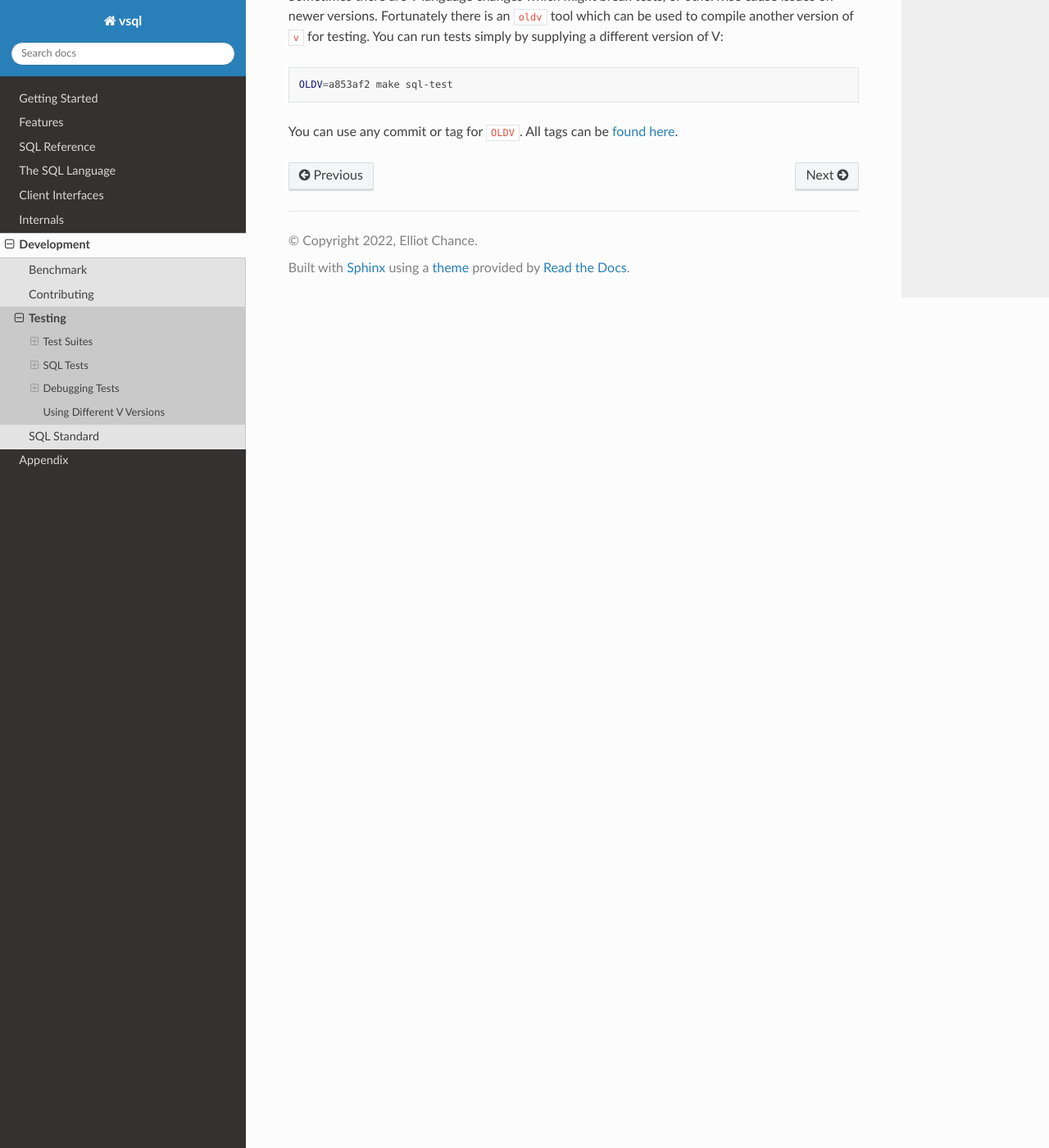
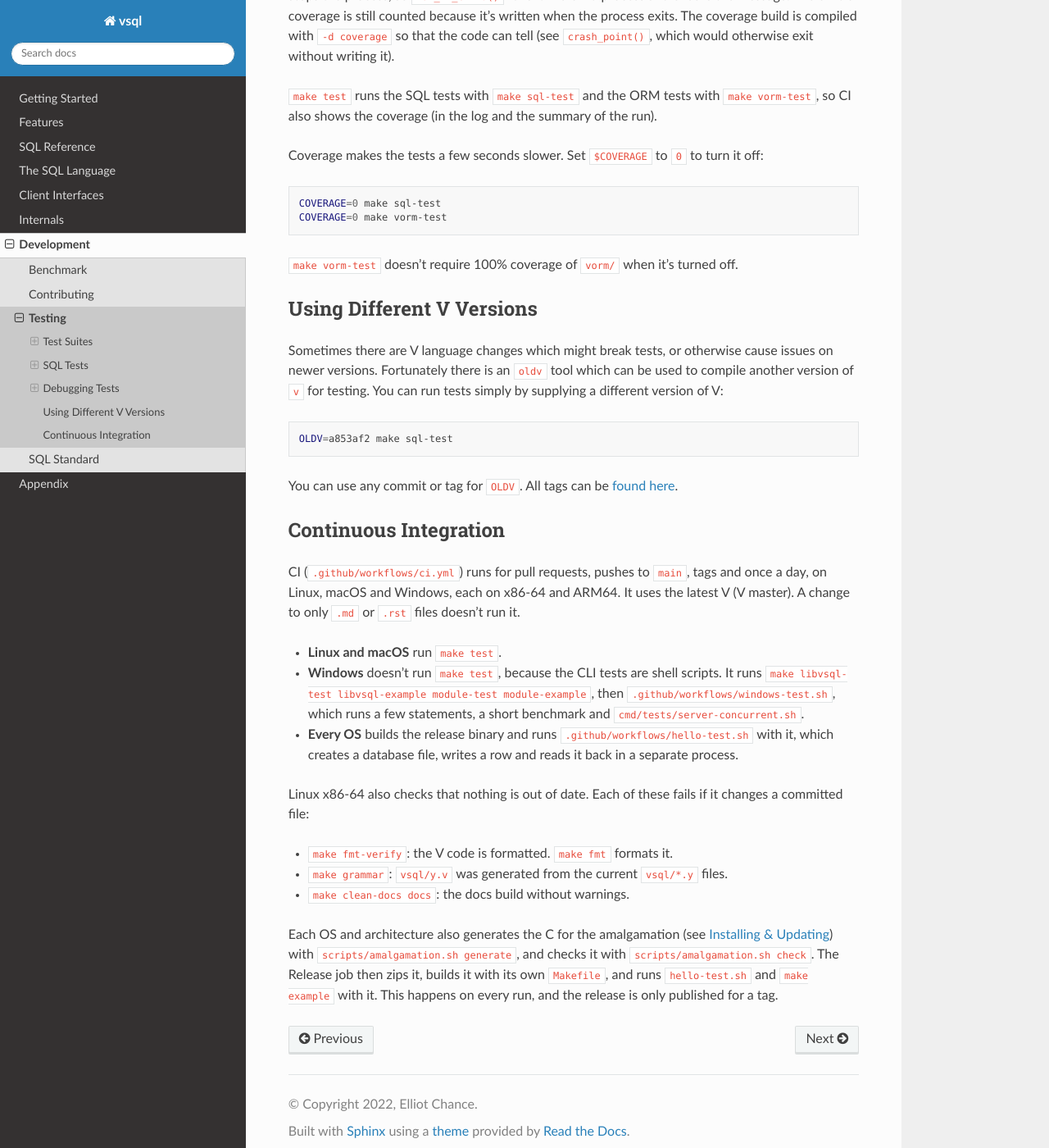
Before and after one commit to elliotchance/vsql, a Sphinx documentation site: the page built from docs/testing.rst, in a window 1280 px wide and 1400 px high, scrolled down 15708 px. Shown: the whole window at 82% size. Built offline with Sphinx 7.4.7 and the Read the Docs theme 3.1.0, drawn with Linux system fonts in a browser that asks for light colours; some of the changed text lies outside the part shown.

Commit message:
docs: Document the unit tests and what CI runs
Adds a Unit section for make unit-test, and replaces "CI runs make test"
with what CI runs on each OS, the fmt, grammar and docs checks on Linux
x86-64, and the amalgamation test.

Co-Authored-By: Claude Opus 5.5 <noreply@anthropic.com>

```diff
--- a/docs/testing.rst
+++ b/docs/testing.rst
@@ -16,14 +16,14 @@ Test Suites
 
 - ``make sql-test``: the SQL tests, see `SQL Tests`_.
 - ``make vorm-test``: the tests for the ORM driver.
-- ``make unit-test``: the other V tests in ``vsql/``.
+- ``make unit-test``: the other V tests in ``vsql/``, see `Unit`_.
 - ``make btree-test``: the B-Tree stress tests.
 - ``make examples-test``: runs each example.
 - ``make cli-test``: the CLI tests.
 - ``make libvsql-test``: the tests for libvsql, see `libvsql`_.
 - ``make module-test``: the tests for SQL-client modules, see `Modules`_.
 
-CI runs ``make test``.
+CI runs most of these, but not on every OS. See `Continuous Integration`_.
 
 B-Tree
 ^^^^^^
@@ -267,6 +267,25 @@ SQL
 The SQL test suite contains most of the functional tests. This is likely the
 only test suite you will use when adding functionality or fixing bugs in vsql.
 More description below.
+
+Unit
+^^^^
+
+``make unit-test`` runs the V tests in ``vsql/*_test.v``, except for
+``sql_test.v`` (see `SQL Tests`_) and ``btree_test.v`` (see `B-Tree`_), which
+have their own targets. They're in ``module vsql``, so they can use private
+functions and types. For example, ``bytes_test.v`` checks the exact bytes that
+numbers are stored as, and ``connection_test.v`` checks concurrent writes and
+what's read back after a file is reopened.
+
+Use a unit test for something that an SQL test can't reach or can't check.
+Otherwise, an SQL test is usually simpler.
+
+Run a single file with:
+
+.. code-block:: sh
+
+   v test vsql/bytes_test.v
 
 SQL Tests
 ---------
@@ -794,3 +813,34 @@ simply by supplying a different version of V:
 
 You can use any commit or tag for ``OLDV``. All tags can be
 `found here <https://github.com/vlang/v/tags>`_.
+
+Continuous Integration
+----------------------
+
+CI (``.github/workflows/ci.yml``) runs for pull requests, pushes to ``main``,
+tags and once a day, on Linux, macOS and Windows, each on x86-64 and ARM64. It
+uses the latest V (V master). A change to only ``.md`` or ``.rst`` files
+doesn't run it.
+
+- **Linux and macOS** run ``make test``.
+- **Windows** doesn't run ``make test``, because the CLI tests are shell
+  scripts. It runs ``make libvsql-test libvsql-example module-test
+  module-example``, then ``.github/workflows/windows-test.sh``, which runs a
+  few statements, a short benchmark and ``cmd/tests/server-concurrent.sh``.
+- **Every OS** builds the release binary and runs
+  ``.github/workflows/hello-test.sh`` with it, which creates a database file,
+  writes a row and reads it back in a separate process.
+
+Linux x86-64 also checks that nothing is out of date. Each of these fails if
+it changes a committed file:
+
+- ``make fmt-verify``: the V code is formatted. ``make fmt`` formats it.
+- ``make grammar``: ``vsql/y.v`` was generated from the current ``vsql/*.y``
+  files.
+- ``make clean-docs docs``: the docs build without warnings.
+
+Each OS and architecture also generates the C for the amalgamation (see
+:doc:`install`) with ``scripts/amalgamation.sh generate``, and checks it with
+``scripts/amalgamation.sh check``. The Release job then zips it, builds it with
+its own ``Makefile``, and runs ``hello-test.sh`` and ``make example`` with it.
+This happens on every run, and the release is only published for a tag.
```
